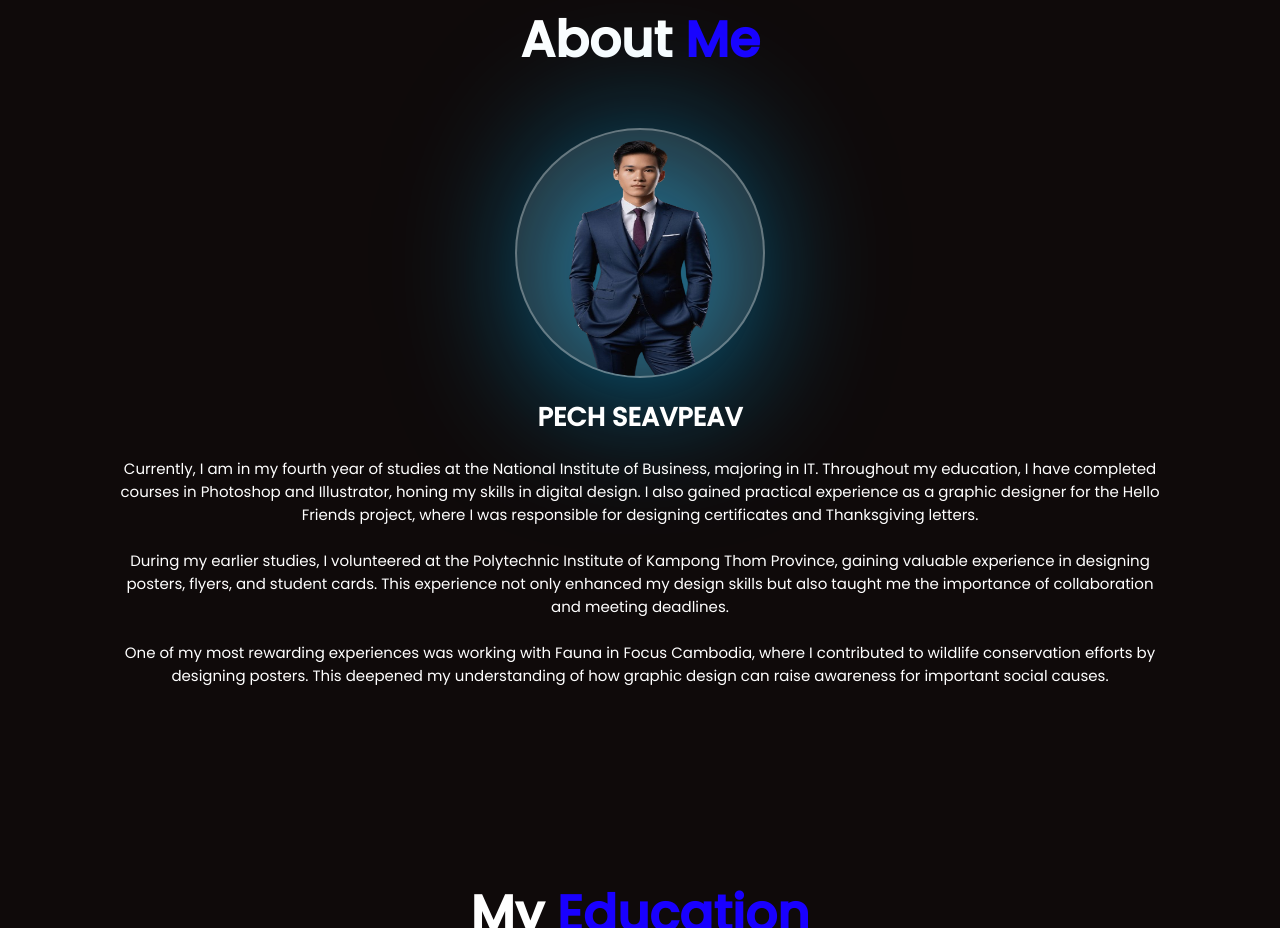
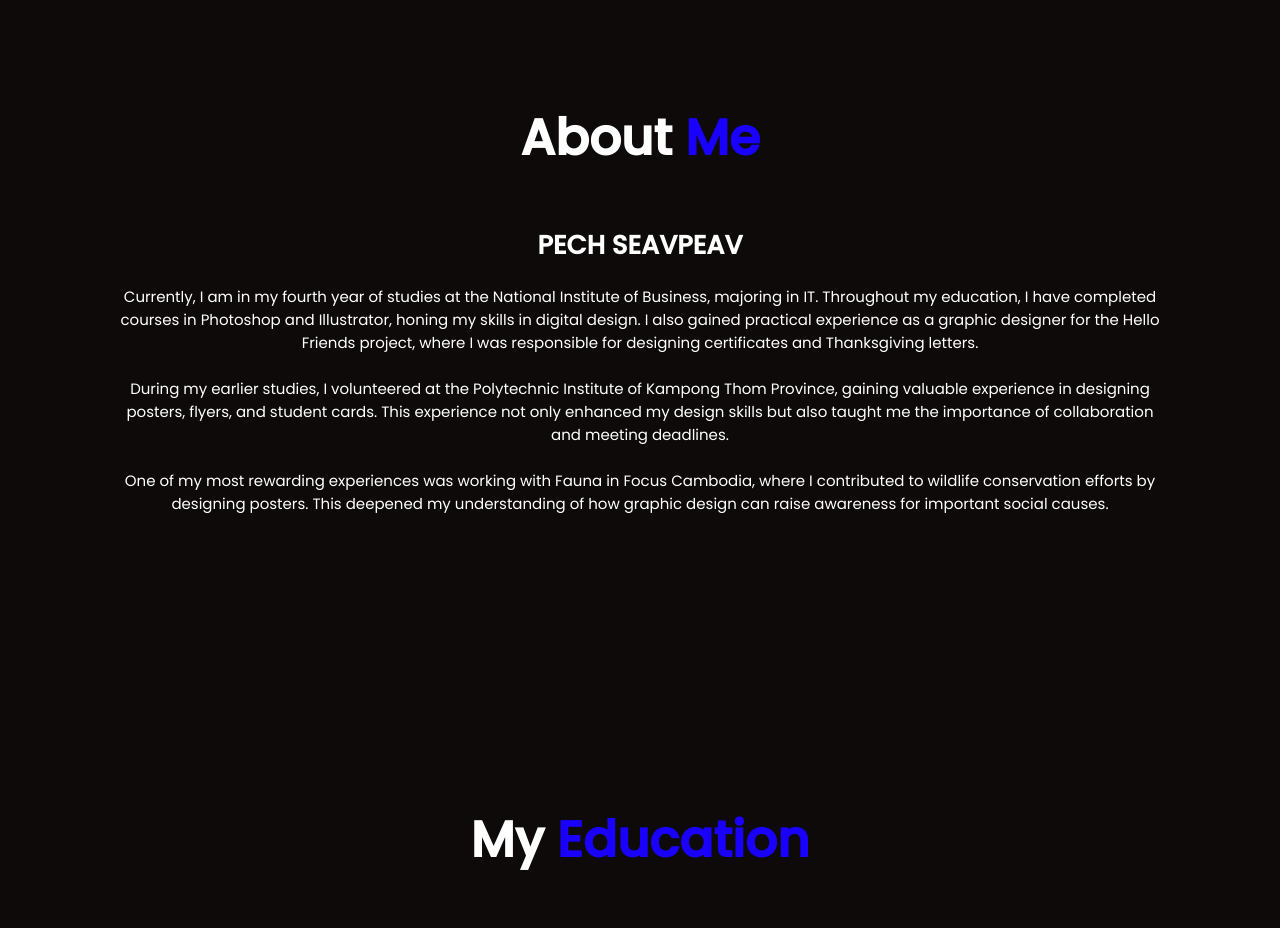
Before and after one commit to PEav52/PEAV-lab, a plain HTML site: page index.html in a window 1280 px wide. Shown: the part 897-1825 px from the top of the page. Drawn offline with nearby package versions, Linux system fonts and the light colour scheme.

Commit message:
Update index.html

```diff
--- a/index.html
+++ b/index.html
@@ -44,7 +44,7 @@
     <!-- *************************About Section************************* -->
     <section class="about" id="about">
         <h2 class="title">About <span>Me</span></h2>
-        <img src="image/no_bg.png" alt="" class="aboutImg">
+<!--         <img src="image/no_bg.png" alt="" class="aboutImg"> -->
         <div class="text-content2">
             <h2>PECH SEAVPEAV</h2>
             <p>Currently, I am in my fourth year of studies at the National Institute of Business, majoring in IT. Throughout my education, I have completed courses in Photoshop and Illustrator, honing my skills in digital design. I also gained practical experience as a graphic designer for the Hello Friends project, where I was responsible for designing certificates and Thanksgiving letters.<br><br>
```
